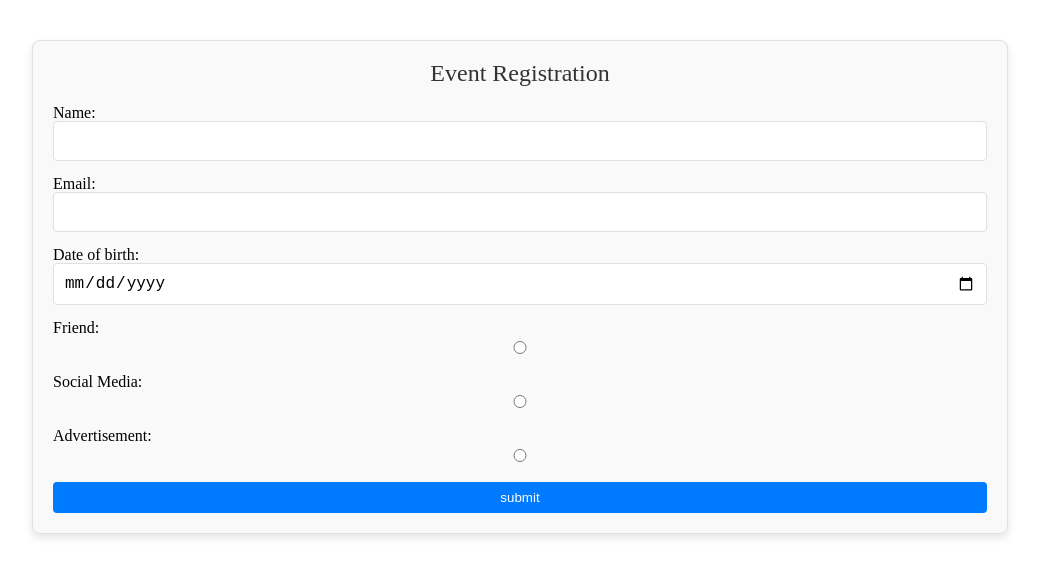
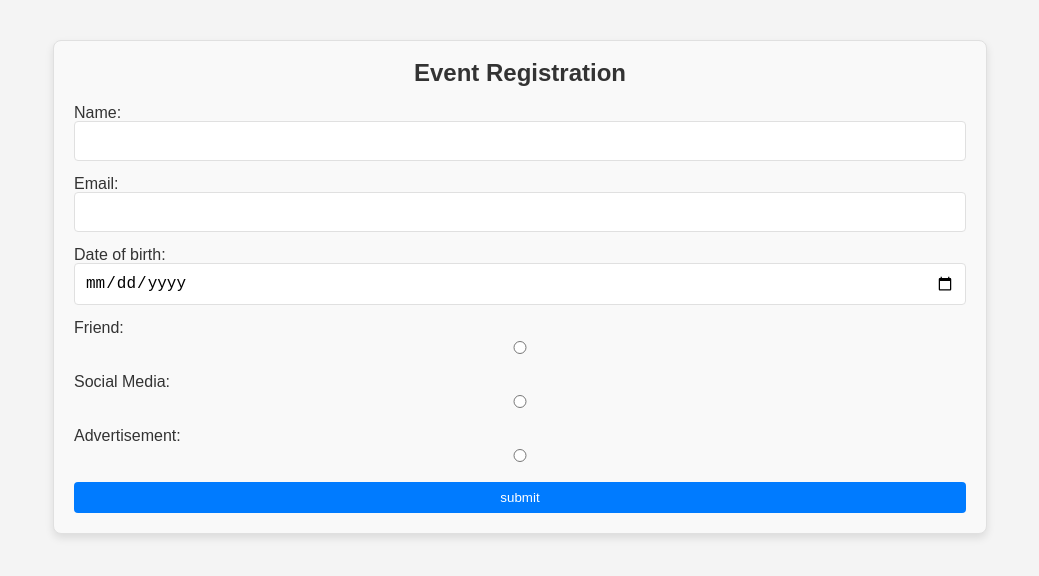
Before and after one commit to olehpetrovasyliev/eliftecth-test-task-frontend, a React (Vite) app: page /events/1/register in a window 1280 px wide. Shown: the top 576 px of the page, without its empty margins (120-1159 px from the left). Built offline with nearby package versions, Linux system fonts and the light colour scheme.

Commit message:
add normal font

```diff
--- a/src/reset.css
+++ b/src/reset.css
@@ -83,7 +83,6 @@ video {
   padding: 0;
   border: 0;
   font-size: 100%;
-  font: inherit;
   vertical-align: baseline;
 }
 article,
@@ -99,9 +98,7 @@ nav,
 section {
   display: block;
 }
-html {
-  box-sizing: border-box;
-}
+
 body {
   line-height: 1;
 }
--- a/src/routes/Home.tsx
+++ b/src/routes/Home.tsx
@@ -7,13 +7,14 @@ import { EventRes, SortBy, SortDirection } from "../helpers/types";
 const Home = () => {
   const [events, setEvents] = useState<EventRes[] | []>([]);
   const [page, setPage] = useState<number>(1);
-
   const [sortBy, setSortBy] = useState<SortBy>("event_date");
   const [sortDirection, setSortDirection] = useState<SortDirection>("inc");
   const [hasMore, setHasMore] = useState<boolean>(true);
+  const [loading, setLoading] = useState<boolean>(false);
 
   useEffect(() => {
     const fetchEventsData = async () => {
+      setLoading(true);
       try {
         const { data } = await getAllEvents({
           page,
@@ -28,6 +29,8 @@ const Home = () => {
         setHasMore(data.page < data.totalPages);
       } catch (error) {
         console.error("Error fetching events:", error);
+      } finally {
+        setLoading(false);
       }
     };
 
@@ -83,6 +86,7 @@ const Home = () => {
           />
         </div>
         <EventsList list={events} />
+        {loading && <p>Loading...</p>}
         {hasMore && (
           <button onClick={loadMore} className="home__btn-loadmore">
             Load More
--- /dev/null
+++ b/src/scss/global.scss
@@ -0,0 +1,31 @@
+@import "variables";
+@import "mixins";
+
+* {
+  box-sizing: border-box;
+}
+html,
+body {
+  font-family: "Arial", sans-serif;
+}
+body {
+  line-height: 1.5;
+  color: $text-color-dark;
+  background-color: #f4f4f4;
+}
+
+a {
+  color: $primary-color;
+  text-decoration: none;
+}
+
+button {
+  font-family: inherit;
+  cursor: pointer;
+}
+
+@media only screen and (max-width: $breakpoint-mobile) {
+  body {
+    font-size: 14px;
+  }
+}
--- a/src/scss/home/homePage.scss
+++ b/src/scss/home/homePage.scss
@@ -2,14 +2,15 @@
 @import "../variables";
 
 .home {
-  background-color: $card-bg;
-  border: 1px solid $border-color;
-  border-radius: 8px;
   padding: 40px 0;
-  box-shadow: 0 4px 8px $box-shadow-light;
 
   &__wrapper {
     @include container;
+    background-color: $card-bg;
+    border: 1px solid $border-color;
+    border-radius: 8px;
+    box-shadow: 0 4px 8px $box-shadow-light;
+    padding: 20px;
   }
 
   &__title {
--- a/src/scss/index.scss
+++ b/src/scss/index.scss
@@ -1,3 +1,4 @@
+@import "./global.scss";
 @import "./home/homePage.scss";
 @import "./home/eventCard.scss";
 @import "./eventRegister/registerPage.scss";
```
